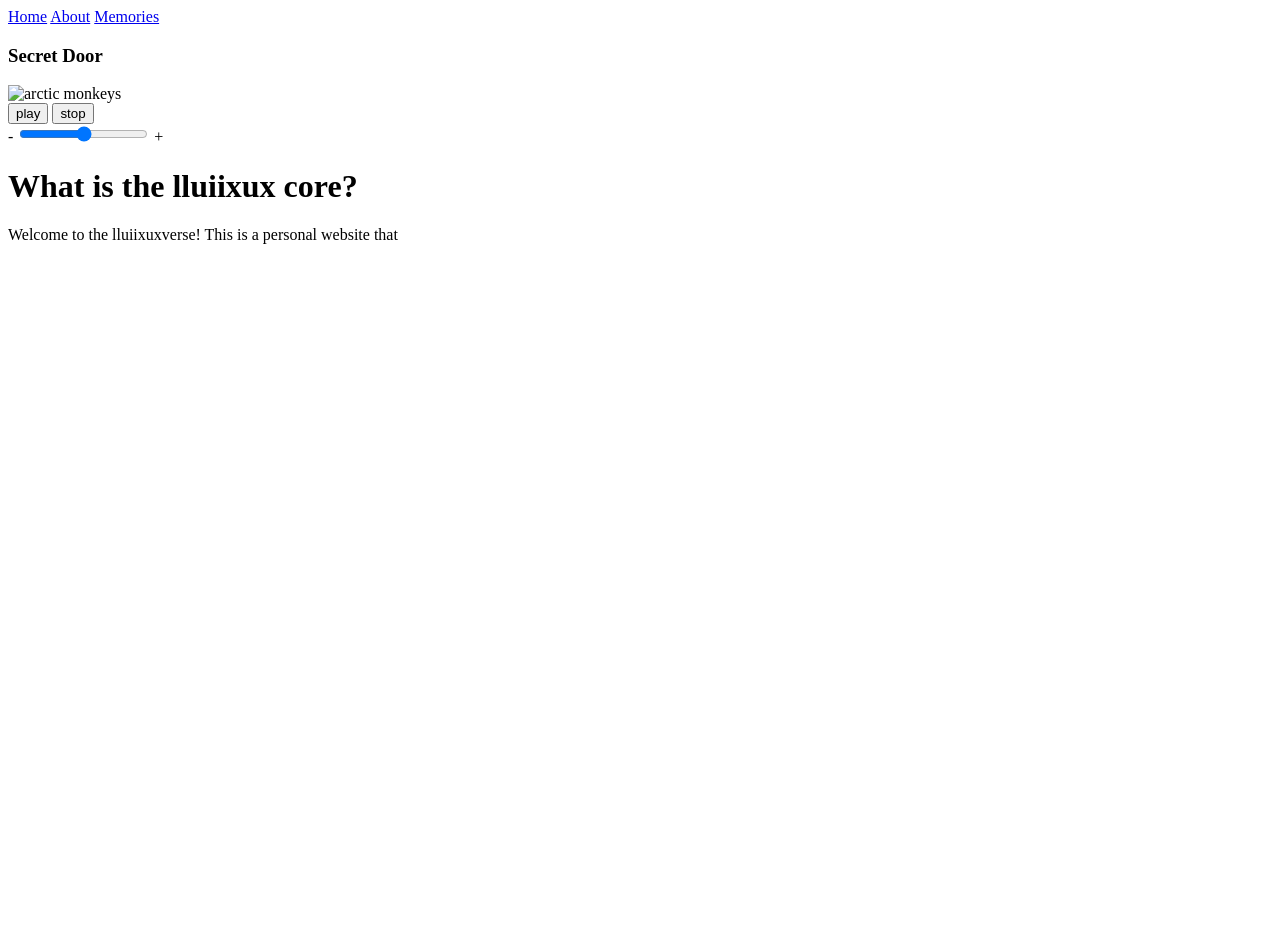
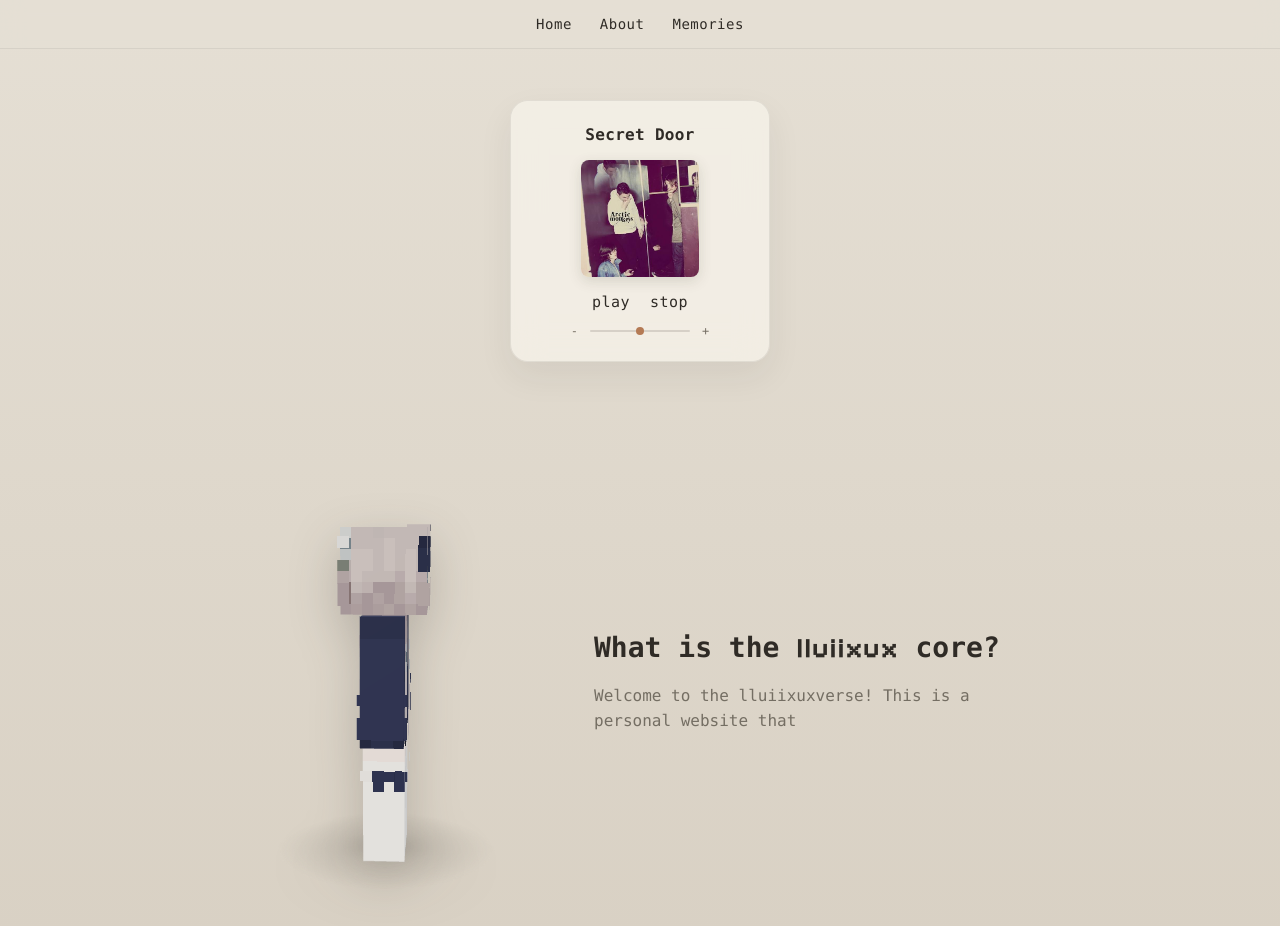
Before and after one commit to oyomin/lluiixuxverse, a plain HTML site: page index.html in a window 1280 px wide. Before the commit the page ends 800 px from the top, so only its background shows below. Drawn offline with nearby package versions, Linux system fonts and the light colour scheme; the site is published under a folder, as on GitHub Pages, so addresses that start at the root find nothing; animation ran at ten frames a second.

Commit message:
Update index.html

```diff
--- a/index.html
+++ b/index.html
@@ -8,7 +8,7 @@
     <link rel="preconnect" href="https://fonts.googleapis.com">
     <link rel="preconnect" href="https://fonts.gstatic.com" crossorigin>
     <link href="https://fonts.googleapis.com/css2?family=Pixelify+Sans:wght@400..700&family=Press+Start+2P&display=swap" rel="stylesheet">
-    <link rel="stylesheet" href="/style.css">
+    <link rel="stylesheet" href="./style.css">
 </head>
 
 <body>
@@ -20,7 +20,7 @@
     <header>
         <div class="player">
             <h3>Secret Door</h3>
-            <img src="/img/arcticmonkeys.jpg" alt="arctic monkeys" class="imag">
+            <img src="./img/arcticmonkeys.jpg" alt="arctic monkeys" class="imag">
             <div class="buttons">
                 <button id="playBtn">play</button>
                 <button id="stopBtn">stop</button>
@@ -32,7 +32,7 @@
                 <span>+</span>
             </div>
         </div>
-        <audio id="bgm" src="img/SecretDoor.mp3" loop preload="auto"></audio>
+        <audio id="bgm" src="./img/SecretDoor.mp3" loop preload="auto"></audio>
     </header>
     <main>
         <div id="skin-viewer"></div>
@@ -43,6 +43,6 @@
     </main>
     <footer></footer>
     <script src="https://cdnjs.cloudflare.com/ajax/libs/three.js/r128/three.min.js"></script>
-    <script src="/main.js"></script>
+    <script src="./main.js"></script>
 </body>
 </html>
```
